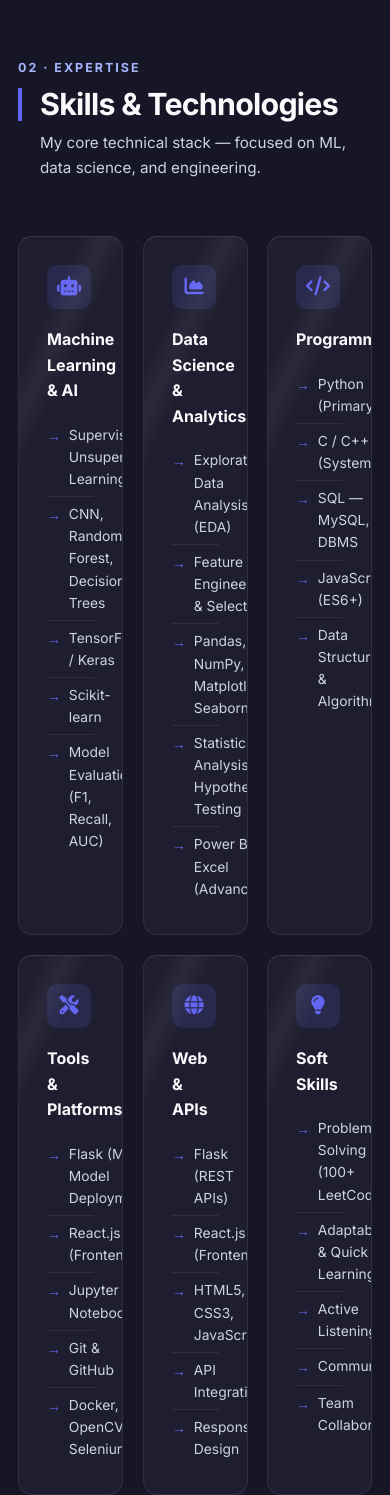
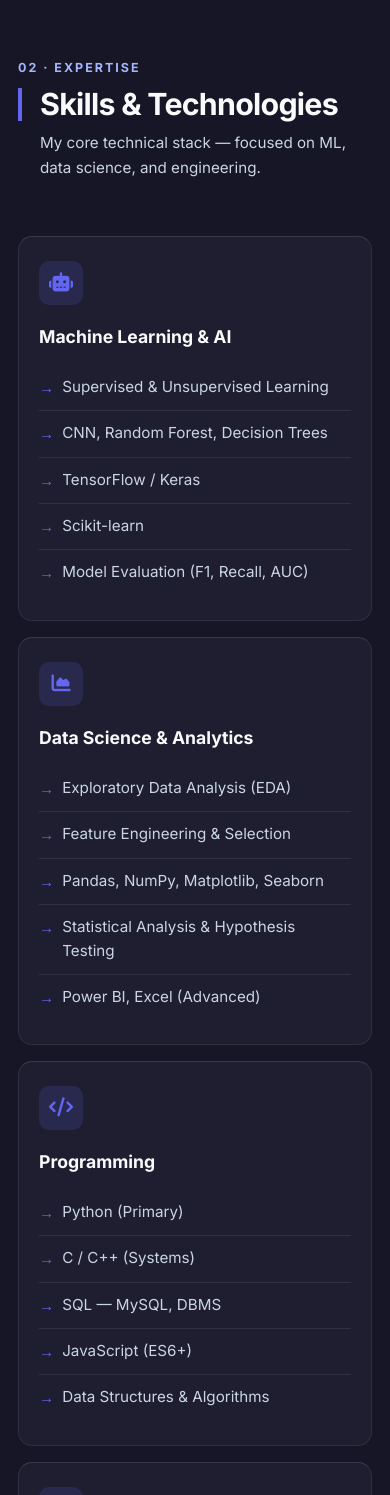
Before and after one commit to Arjun-maurya7/Portfolio, a Flask app: page / in a window 390 px wide; the page is wider, and only the part inside the window is pictured. Shown: the part 3120-4615 px from the top of that part. Run offline with Flask 3, Linux system fonts and the light colour scheme.

Commit message:
Fixed mobile style

```diff
--- a/app.py
+++ b/app.py
@@ -149,4 +149,4 @@ def send_message():
 
 
 if __name__ == '__main__':
-    app.run(debug=True)
+    app.run(debug=False)
--- a/static/css/style.css
+++ b/static/css/style.css
@@ -303,10 +303,17 @@ button {
   z-index: 99;
   flex-direction: column;
   gap: 2px;
+  transform: translateY(-8px);
+  opacity: 0;
+  visibility: hidden;
+  transition: transform 0.3s ease, opacity 0.3s ease, visibility 0.3s;
 }
 
 .mobile-nav.open {
   display: flex;
+  transform: translateY(0);
+  opacity: 1;
+  visibility: visible;
 }
 
 .mobile-nav .nav-link {
@@ -733,11 +740,11 @@ textarea.form-input {
 
   0%,
   100% {
-    transform: translateY(0);
+    transform: translateY(0) translateX(-50%);
   }
 
   50% {
-    transform: translateY(-12px);
+    transform: translateY(-12px) translateX(-50%);
   }
 }
 
@@ -778,10 +785,20 @@ textarea.form-input {
 
 /* ── Typewriter ──────────────────────────────────────────────────── */
 .typewriter-text {
-  border-right: 2px solid var(--accent-light);
-  animation: blink 1s infinite;
+  border-right: 3px solid var(--accent-light);
+  animation: blink 1s step-end infinite;
   white-space: nowrap;
   overflow: hidden;
+  display: inline-block;
+}
+
+/* Allow typewriter text to wrap on mobile */
+@media (max-width: 600px) {
+  .typewriter-text {
+    white-space: normal;
+    border-right: none;
+    animation: none;
+  }
 }
 
 /* ── Contact info cards ──────────────────────────────────────────── */
--- a/static/js/script.js
+++ b/static/js/script.js
@@ -52,7 +52,7 @@ function initScrollAnimations() {
                 io.unobserve(e.target);
             }
         });
-    }, { threshold: 0.12, rootMargin: '0px 0px -40px 0px' });
+    }, { threshold: 0.05, rootMargin: '0px' });
 
     els.forEach(el => io.observe(el));
 }
@@ -299,7 +299,17 @@ function initSnow() {
     }
     resize();
     window.addEventListener('resize', resize, { passive: true });
-    window.addEventListener('scroll', refreshRects, { passive: true });
+
+    // Throttle scroll updates for performance
+    let scrollTimeout;
+    window.addEventListener('scroll', () => {
+        if (!scrollTimeout) {
+            scrollTimeout = setTimeout(() => {
+                refreshRects();
+                scrollTimeout = null;
+            }, 200);
+        }
+    }, { passive: true });
 
     // ── Spawn a flake ────────────────────────────────────────────
     function spawnFlake() {
--- a/templates/index.html
+++ b/templates/index.html
@@ -160,6 +160,23 @@
     .skill-card {
       padding: 28px;
       transition: transform 0.3s ease, border-color 0.3s ease;
+      width: 100%;
+    }
+
+    @media (max-width: 1024px) {
+      .skills-grid {
+        grid-template-columns: repeat(2, 1fr);
+      }
+    }
+
+    @media (max-width: 768px) {
+      .skills-grid {
+        grid-template-columns: 1fr;
+        gap: 16px;
+      }
+      .skill-card {
+        padding: 24px 20px;
+      }
     }
 
     .skill-card:hover {
@@ -187,6 +204,12 @@
       margin-bottom: 14px;
     }
 
+    @media (max-width: 768px) {
+      .skill-title {
+        font-size: 1.1rem;
+      }
+    }
+
     .skill-list {
       list-style: none;
     }
@@ -199,6 +222,16 @@
       display: flex;
       align-items: flex-start;
       gap: 8px;
+      word-wrap: break-word;
+      overflow-wrap: break-word;
+      white-space: normal;
+    }
+
+    @media (max-width: 768px) {
+      .skill-list li {
+        font-size: 0.95rem;
+        padding: 10px 0; /* Touch-friendly spacing */
+      }
     }
 
     .skill-list li:last-child {
@@ -353,10 +386,23 @@
       gap: 24px;
     }
 
+    @media (max-width: 768px) {
+      .ps-grid {
+        grid-template-columns: 1fr;
+        gap: 16px;
+      }
+    }
+
     .ps-card {
       padding: 40px 32px;
       text-align: center;
       transition: border-color 0.3s;
+    }
+
+    @media (max-width: 768px) {
+      .ps-card {
+        padding: 32px 20px;
+      }
     }
 
     .ps-card:hover {
@@ -408,6 +454,7 @@
 
     .ps-badge {
       display: flex;
+      flex-wrap: wrap;
       align-items: center;
       justify-content: center;
       gap: 8px;
@@ -418,6 +465,7 @@
       font-size: 0.85rem;
       font-weight: 600;
       color: var(--text-muted);
+      text-align: center;
     }
 
     .ps-badge.alt {
```
